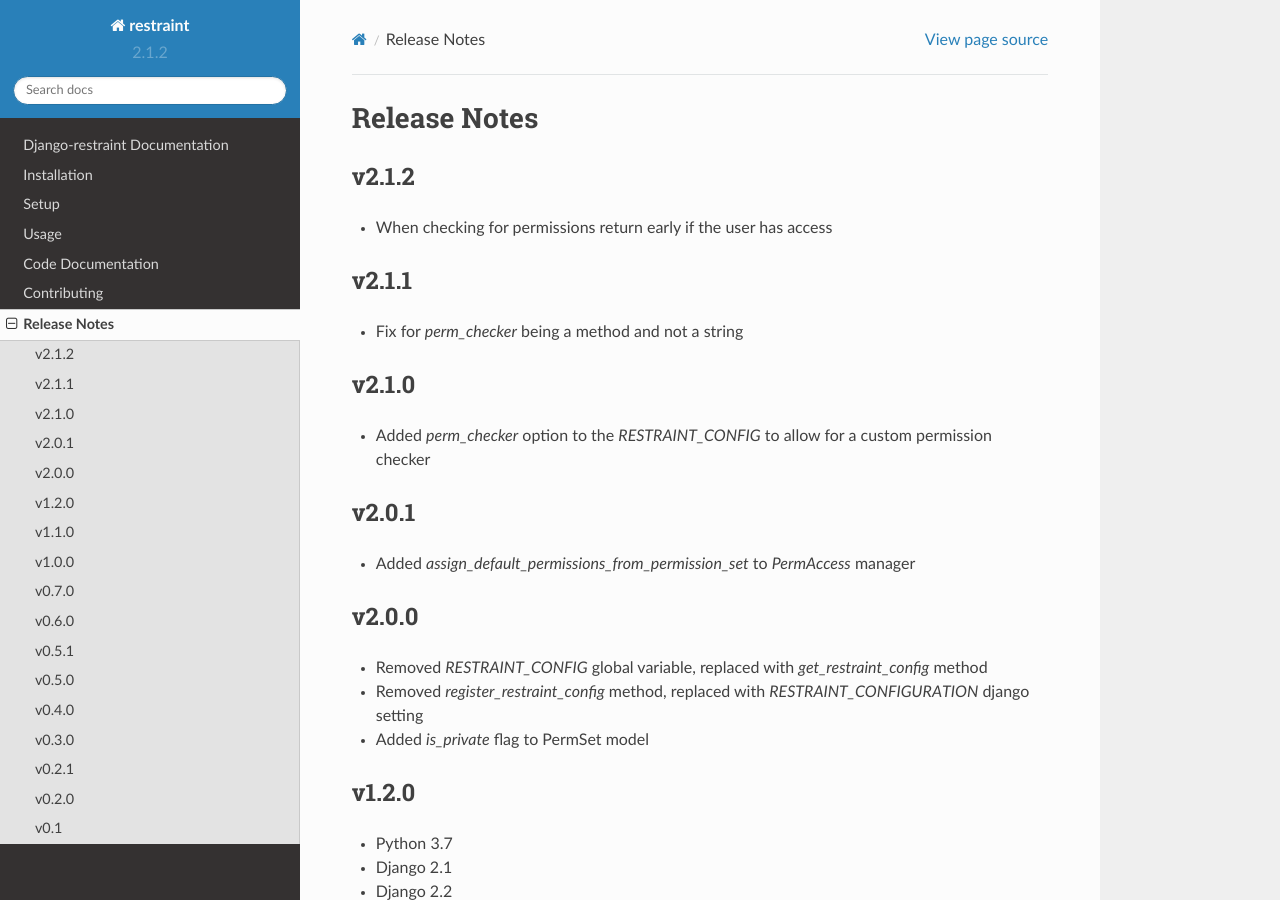
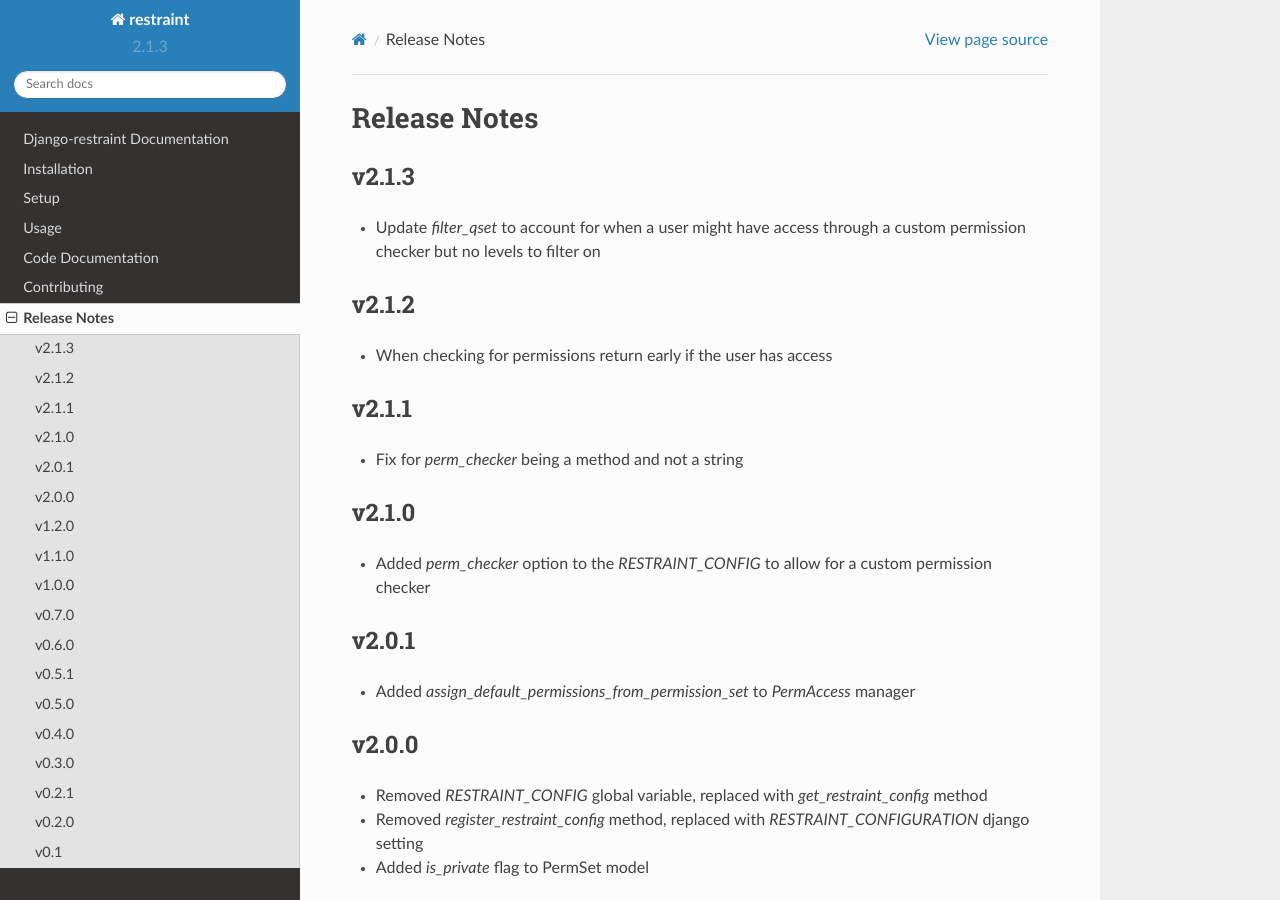
Before and after one commit to ambitioninc/django-restraint, a Sphinx documentation site: the page built from docs/release_notes.rst, in a window 1280 px wide and 900 px high. Built offline with Sphinx 7.4.7 and the Read the Docs theme 2.0.0, drawn with Linux system fonts in a browser that asks for light colours.

Commit message:
bump version

```diff
--- a/docs/release_notes.rst
+++ b/docs/release_notes.rst
@@ -1,5 +1,9 @@
 Release Notes
 =============
+
+v2.1.3
+------
+* Update `filter_qset` to account for when a user might have access through a custom permission checker but no levels to filter on
 
 v2.1.2
 ------
--- a/restraint/version.py
+++ b/restraint/version.py
@@ -1 +1 @@
-__version__ = '2.1.2'
+__version__ = '2.1.3'
```
